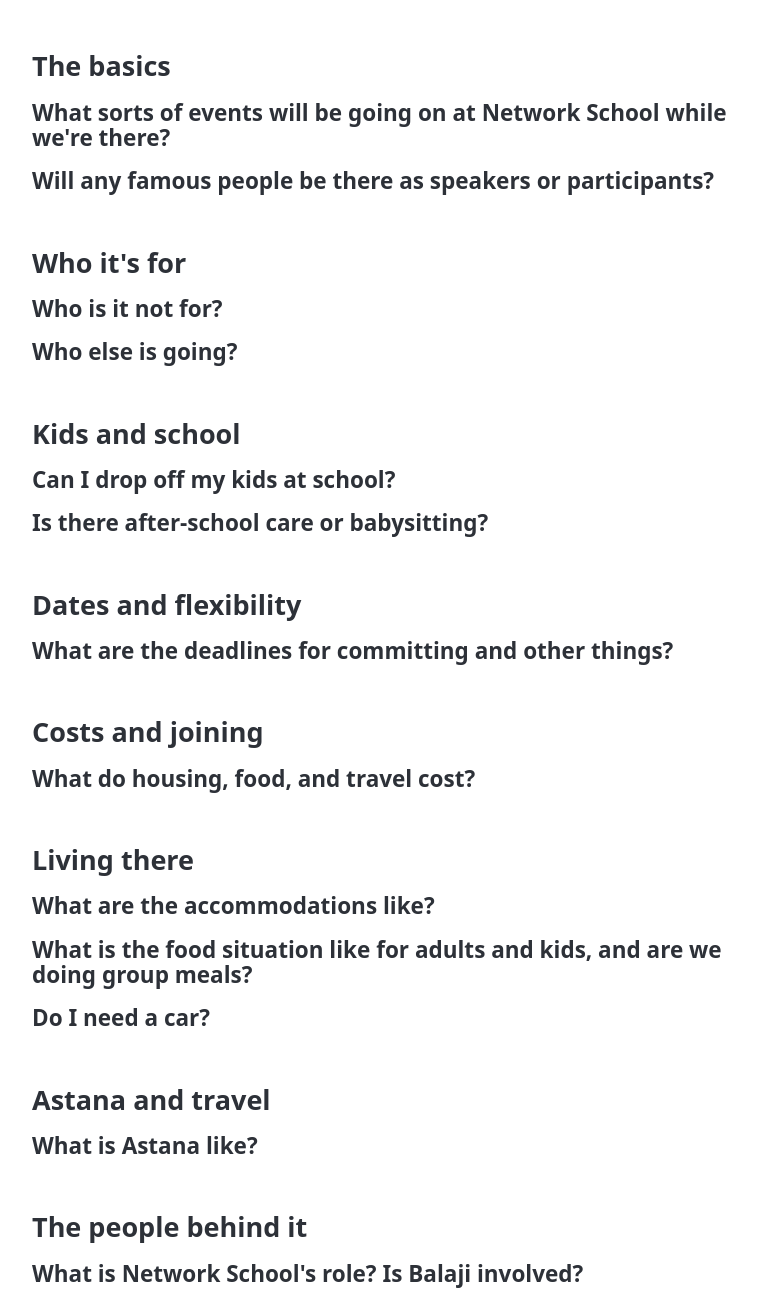
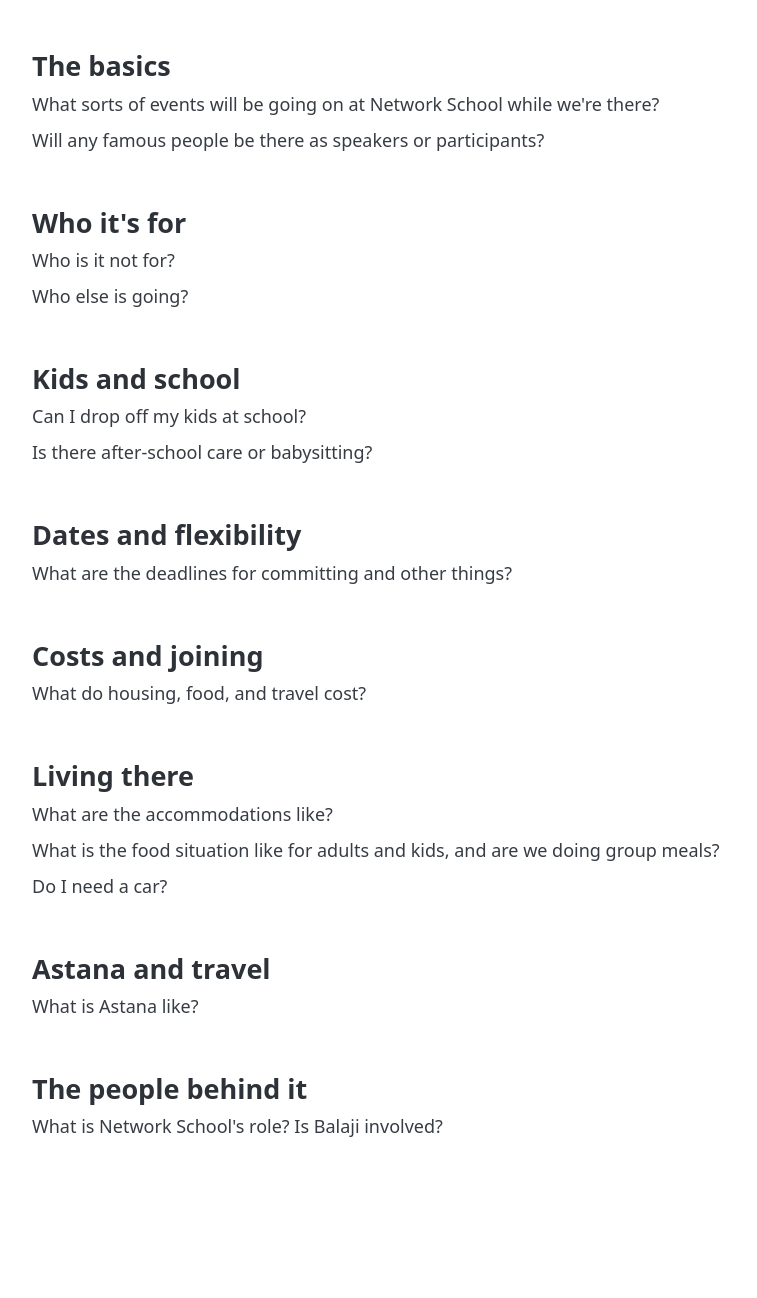
Before and after one commit to grinland/familystan, a plain HTML site: page index.html in a window 1280 px wide. Shown: the part 3542-4840 px from the top of the page, without its empty margins (22-779 px from the left). After the commit the page ends 4754 px from the top, so only its background shows below. Drawn offline with Linux system fonts and the light colour scheme.

Commit message:
Unanswered questions as body text

```diff
--- a/index.html
+++ b/index.html
@@ -76,7 +76,8 @@
         scroll-margin-top: 1.5rem;
       }
 
-      .unanswered .qa-item { margin-top: 1rem; }
+      .unanswered .qa-item { margin-top: 0.5rem; }
+      .unanswered .qa-item p { margin: 0; }
 
       @media (max-width: 600px) {
         main { padding: 2.5rem 1.25rem; }
@@ -298,77 +299,77 @@
         <h3>The basics</h3>
 
         <div class="qa-item" id="ns-events-while-were-there">
-          <h4>
+          <p>
             What sorts of events will be going on at Network School while
             we're there?
-          </h4>
+          </p>
         </div>
 
         <div class="qa-item" id="famous-people">
-          <h4>
+          <p>
             Will any famous people be there as speakers or participants?
-          </h4>
+          </p>
         </div>
 
         <h3>Who it's for</h3>
 
         <div class="qa-item" id="who-is-it-not-for">
-          <h4>Who is it not for?</h4>
+          <p>Who is it not for?</p>
         </div>
 
         <div class="qa-item" id="who-else-is-going">
-          <h4>Who else is going?</h4>
+          <p>Who else is going?</p>
         </div>
 
         <h3>Kids and school</h3>
 
         <div class="qa-item" id="can-i-drop-off-kids-at-school">
-          <h4>Can I drop off my kids at school?</h4>
+          <p>Can I drop off my kids at school?</p>
         </div>
 
         <div class="qa-item" id="after-school-care">
-          <h4>Is there after-school care or babysitting?</h4>
+          <p>Is there after-school care or babysitting?</p>
         </div>
 
         <h3>Dates and flexibility</h3>
 
         <div class="qa-item" id="deadlines">
-          <h4>What are the deadlines for committing and other things?</h4>
+          <p>What are the deadlines for committing and other things?</p>
         </div>
 
         <h3>Costs and joining</h3>
 
         <div class="qa-item" id="housing-food-and-travel-costs">
-          <h4>What do housing, food, and travel cost?</h4>
+          <p>What do housing, food, and travel cost?</p>
         </div>
 
         <h3>Living there</h3>
 
         <div class="qa-item" id="accommodations">
-          <h4>What are the accommodations like?</h4>
+          <p>What are the accommodations like?</p>
         </div>
 
         <div class="qa-item" id="food-and-group-meals">
-          <h4>
+          <p>
             What is the food situation like for adults and kids, and are we
             doing group meals?
-          </h4>
+          </p>
         </div>
 
         <div class="qa-item" id="do-i-need-a-car">
-          <h4>Do I need a car?</h4>
+          <p>Do I need a car?</p>
         </div>
 
         <h3>Astana and travel</h3>
 
         <div class="qa-item" id="what-is-astana-like">
-          <h4>What is Astana like?</h4>
+          <p>What is Astana like?</p>
         </div>
 
         <h3>The people behind it</h3>
 
         <div class="qa-item" id="network-schools-role">
-          <h4>What is Network School's role? Is Balaji involved?</h4>
+          <p>What is Network School's role? Is Balaji involved?</p>
         </div>
       </section>
     </main>
```
